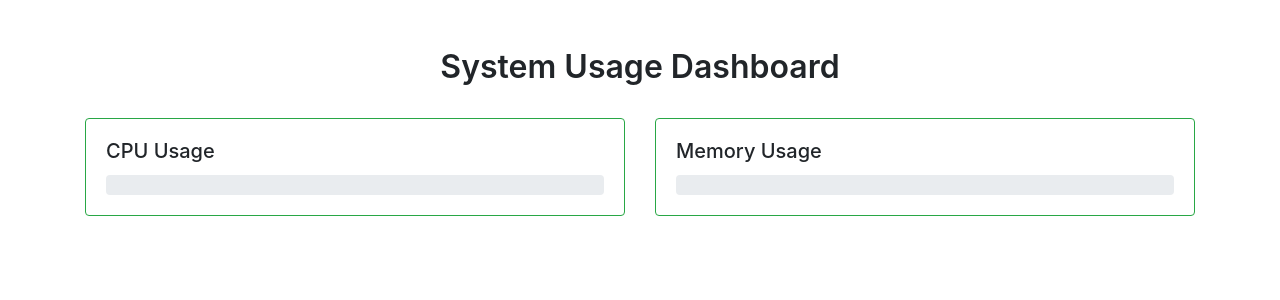
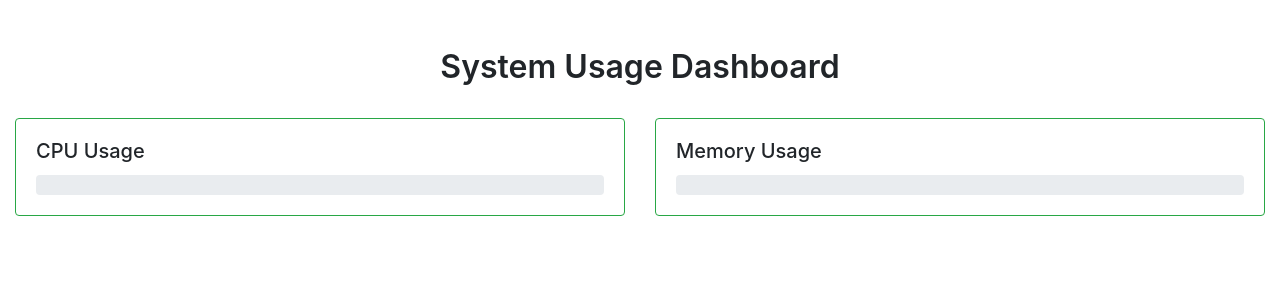
Before and after one commit to mehediemon/server_managment_app_flask, a Flask app: page / in a window 1280 px wide. Shown: the top 300 px of the page. Run offline with Flask 3, Linux system fonts and the light colour scheme; some libraries are stand-ins or nearby versions.

Commit message:
changes in design

```diff
--- a/templates/index.html
+++ b/templates/index.html
@@ -30,7 +30,7 @@
     <script src="https://cdn.socket.io/4.0.1/socket.io.min.js"></script>
 </head>
 <body>
-    <div class="container mt-5">
+    <div class="container-fluid mt-5">
         <div class="dashboard-header text-center">
             <h1>System Usage Dashboard</h1>
         </div>
@@ -82,7 +82,7 @@
 
             data.drives.forEach(function(drive) {
                 var driveCard = `
-                    <div class="col-md-6">
+                    <div class="col-md-4">
                         <div class="card border-success">
                             <div class="card-body " style=" height:200px; ">
                                 <h5 class="card-title">${drive.device} (${drive.mountpoint})</h5>
```
